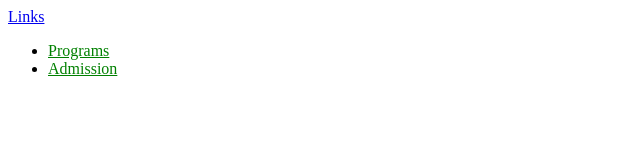
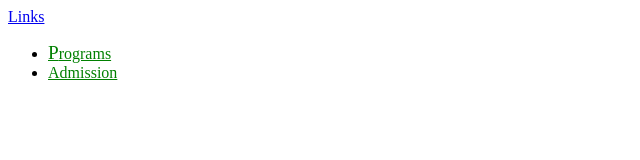
Before and after one commit to victortran1449/week6, a plain HTML site: page index.html in a window 1280 px wide. Shown: the full height of the page, 0-640 px from the left. Drawn offline with Linux system fonts and the light colour scheme.

Commit message:
adds styling to the first letter of the first list item using pseudo class and element seletors

```diff
--- a/stylesheets/stylesheet.css
+++ b/stylesheets/stylesheet.css
@@ -8,12 +8,16 @@ ul.list > li {
   list-style: none;
   border-bottom: 1px gray solid;
 }
-li > a:link{
-    color: green;
+li > a:link {
+  color: green;
 }
-li > a:visited{
-    color: red;
+li > a:visited {
+  color: red;
 }
-li > a:hover{
-    color: pink;
+li > a:hover {
+  color: pink;
 }
+li:first-child::first-letter {
+  font-size: 120%;
+  font-style: bold;
+}
```
